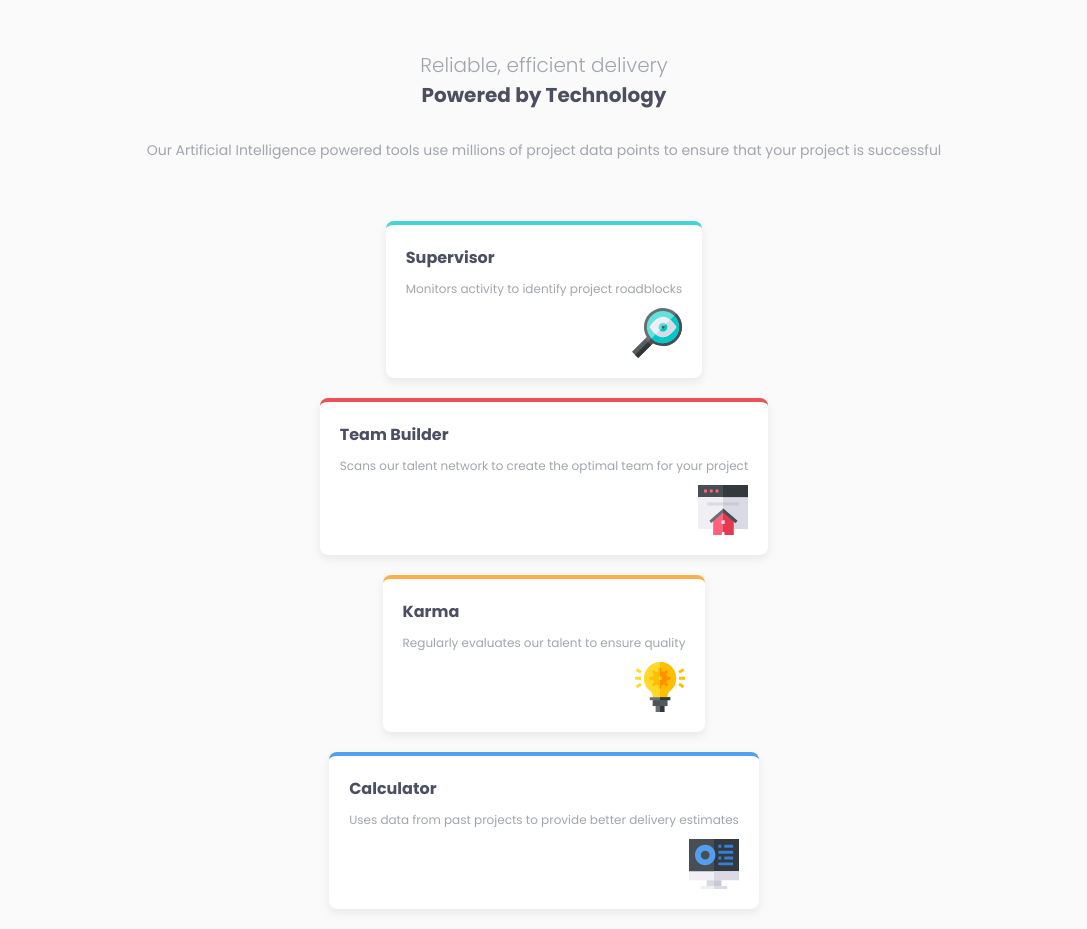
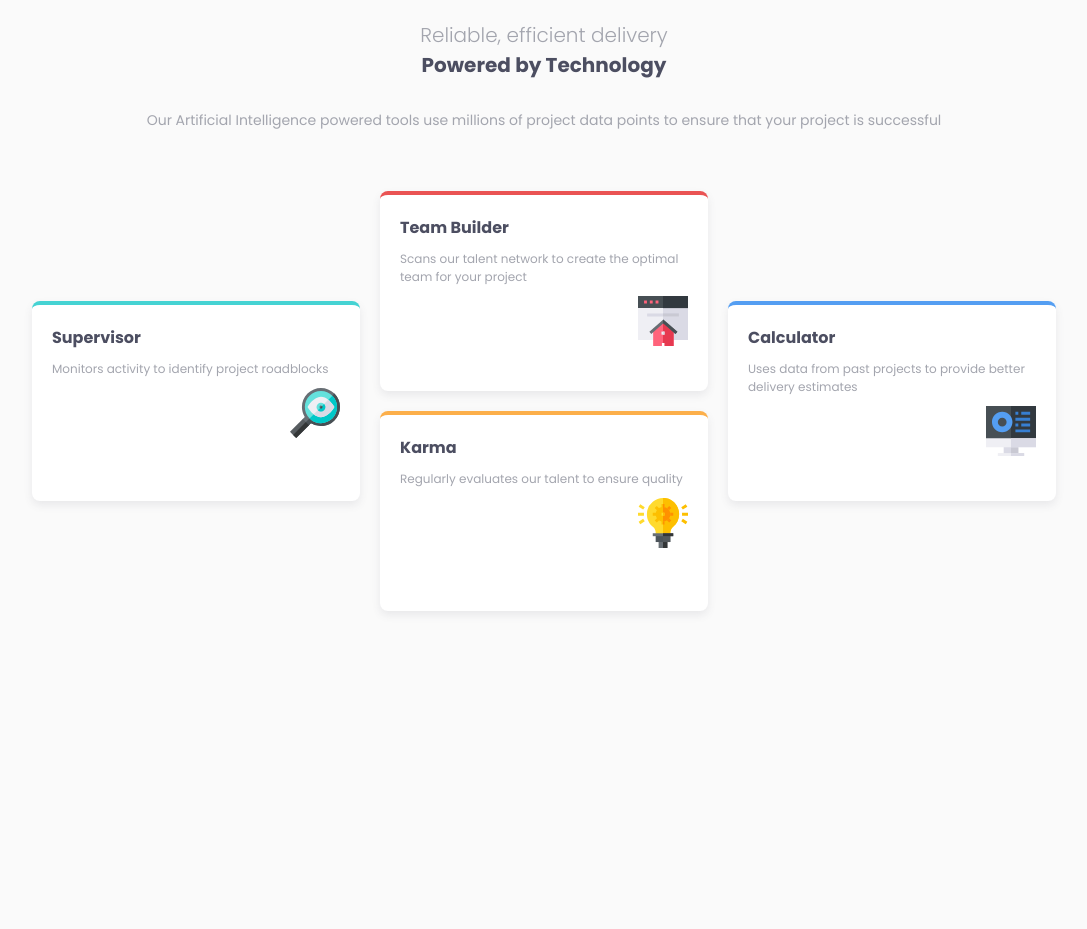
Before and after one commit to LucieLuB/FOUR-CARD-FEATURE, a plain HTML site: page index.html in a window 1280 px wide. Shown: the whole page, without its empty margins (96-1183 px from the left). After the commit the page ends 800 px from the top, so only its background shows below. Drawn offline with Linux system fonts and the light colour scheme.

Commit message:
last changes

```diff
--- a/index.html
+++ b/index.html
@@ -33,8 +33,8 @@
   <body>
     <main class="container">
       <div class="titleContainer">
-        <h1 class="titleContainer__h1">Reliable, efficient delivery</h1>
-        <h2 class="titleContainer__h2">Powered by Technology</h2>
+        <span class="titleContainer__span">Reliable, efficient delivery</span>
+        <h1 class="titleContainer__h1">Powered by Technology</h1>
       </div>
 
       <p class="container__introduction">
--- a/styles.css
+++ b/styles.css
@@ -43,18 +43,17 @@ body {
 
 @media (min-width: 1024px) {
   .container {
-    max-width: none;
-    display: grid;
-    grid-column: repeat(3, 1fr);
+    max-width: 1024px;
   }
 }
 
-.titleContainer__h1 {
+.titleContainer__span {
   margin-top: 3rem;
   font-weight: 300;
+  font-size: 2em;
 }
 
-.titleContainer__h2 {
+.titleContainer__h1 {
   font-size: 2em;
   color: var(--darkBlueColor);
 }
@@ -73,6 +72,30 @@ body {
 
 @media (min-width: 1024px) {
   .cardsContainer {
+    max-width: none;
+    display: grid;
+    grid-template-columns: repeat(3, 1fr);
+    grid-template-rows: repeat(4, auto);
+  }
+
+  .cardsContainer .card:nth-child(1) {
+    grid-column: 1;
+    grid-row: 2 / span 2;
+  }
+
+  .cardsContainer .card:nth-child(2) {
+    grid-column: 2;
+    grid-row: 1 / span 2;
+  }
+
+  .cardsContainer .card:nth-child(3) {
+    grid-column: 2;
+    grid-row: 3 / span 4;
+  }
+
+  .cardsContainer .card:nth-child(4) {
+    grid-column: 3;
+    grid-row: 2 / span 2;
   }
 }
 
@@ -85,6 +108,7 @@ body {
   padding: 2rem;
   text-align: left;
   border-radius: 8px;
+  height: 200px;
 }
 
 .card:nth-of-type(1) {
```
